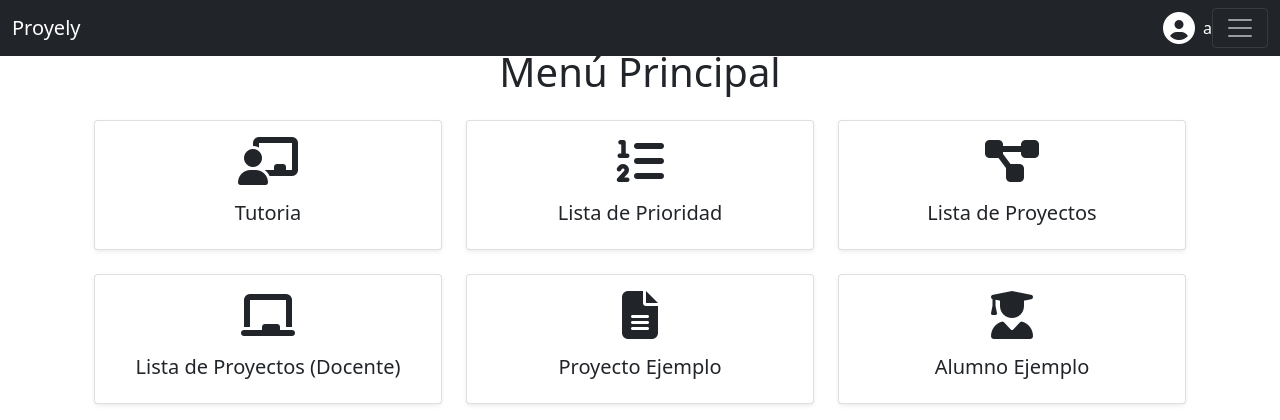
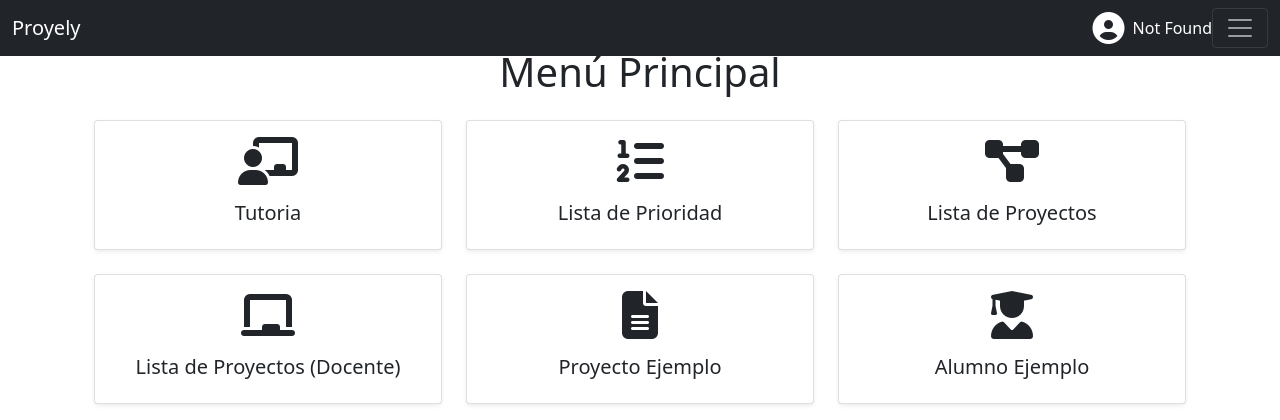
Before and after one commit to mardelmc/TFG_Proyely, a Symfony app: template templates/main/menu.html.twig in a window 1280 px wide. Shown: the top 420 px of the page. Run offline with Twig, Linux system fonts and the light colour scheme; the template is opened without the code that fills it, so the values that code supplies are empty; some libraries are stand-ins or nearby versions.

Commit message:
Arreglo de navegador y usuario

```diff
--- a/templates/nav.html.twig
+++ b/templates/nav.html.twig
@@ -6,7 +6,7 @@
         <div class="d-flex align-items-center">
             <div class="ms-3 d-flex align-items-center">
                 <i class="fa-solid fa-user-circle fa-2x text-white"></i>
-                <span class="text-white ms-2">{{ app.user }} a </span>
+                <span class="text-white ms-2">  {{ app.user ? app.user : 'Not Found' }}</span>
             </div>
             <button class="navbar-toggler" type="button" data-bs-toggle="offcanvas" data-bs-target="#offcanvasMenu" aria-controls="offcanvasMenu">
                 <span class="navbar-toggler-icon"></span>
@@ -28,7 +28,7 @@
                         </a>
                     </li>
                     <li class="nav-item">
-                        <a class="nav-link" href="{{ path('project') }}">
+                        <a class="nav-link" href="{{ path('project_list') }}">
                             <i class="fa-solid fa-clipboard"></i> Projects
                         </a>
                     </li>
```
Also changed, not shown: 1 other file.
